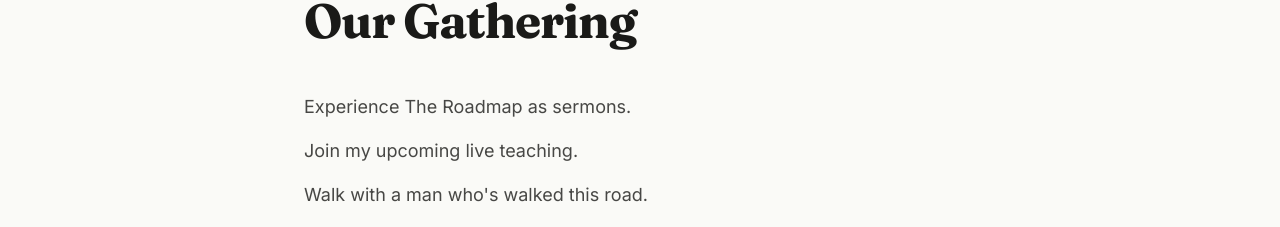
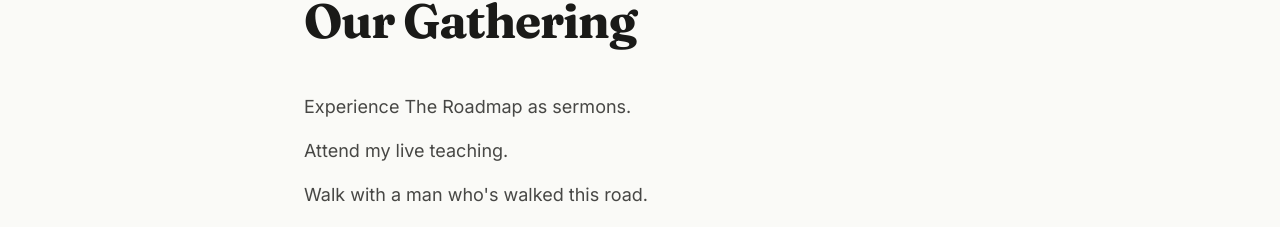
Before and after one commit to whoisjimilitan/restoration-community, a Next.js app in the folder apps/web/: page / in a window 1280 px wide. Shown: the part 4429-4656 px from the top of the page. Built offline with nearby package versions, Linux system fonts and the light colour scheme.

Commit message:
refactor: strengthen gathering cta alignment - attend my live teaching (active voice, matches i'm attending button)

```diff
--- a/apps/web/src/app/page.tsx
+++ b/apps/web/src/app/page.tsx
@@ -220,7 +220,7 @@ export default function Home() {
 
             <div className="space-y-4 text-base md:text-lg text-rc-text/80 leading-relaxed font-light">
               <p>Experience The Roadmap as sermons.</p>
-              <p>Join my upcoming live teaching.</p>
+              <p>Attend my live teaching.</p>
               <p>Walk with a man who's walked this road.</p>
               <p>Meet others walking in this journey.</p>
               <p className="pt-4 text-rc-text font-medium">Perhaps your testimony is next.</p>
```
